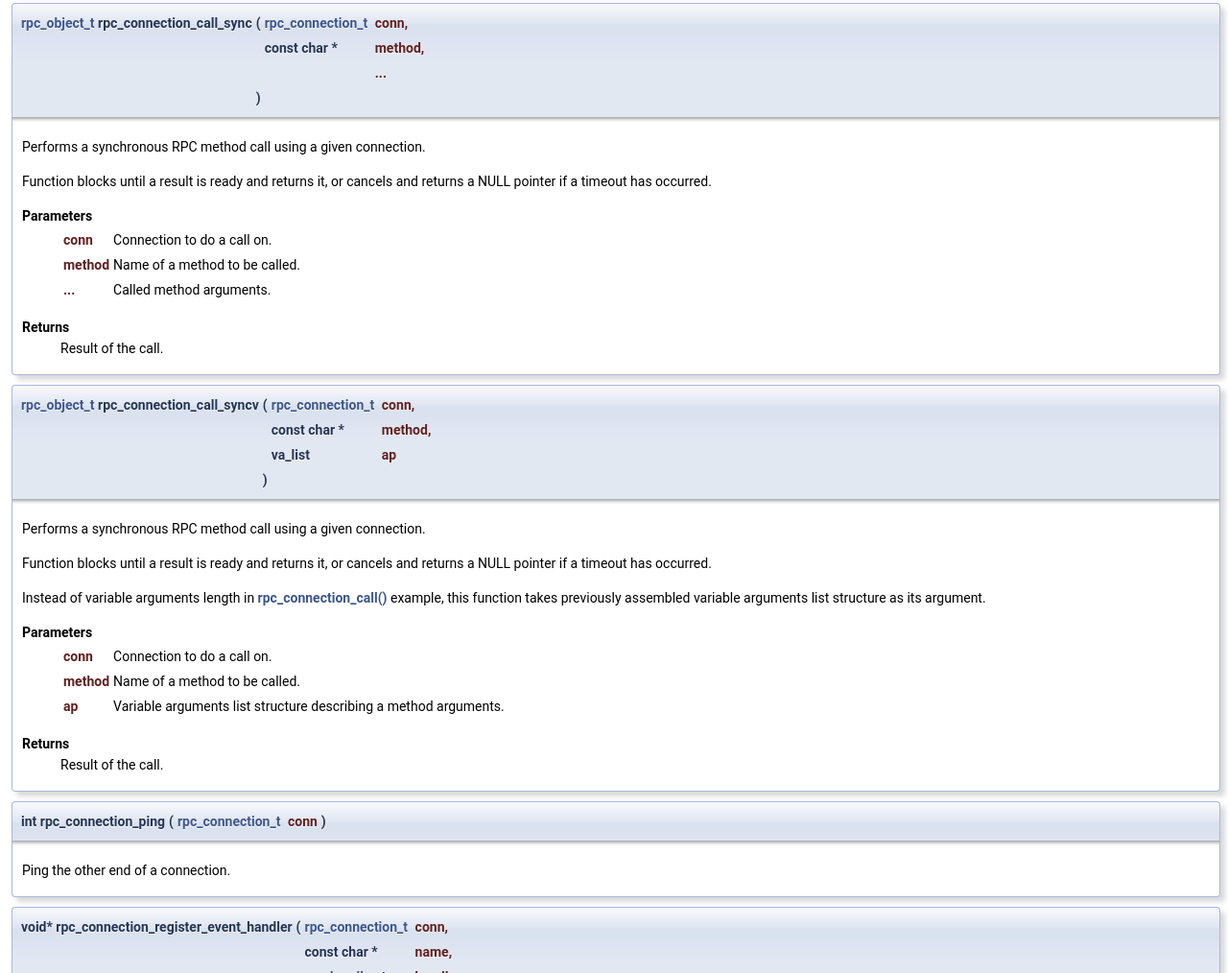
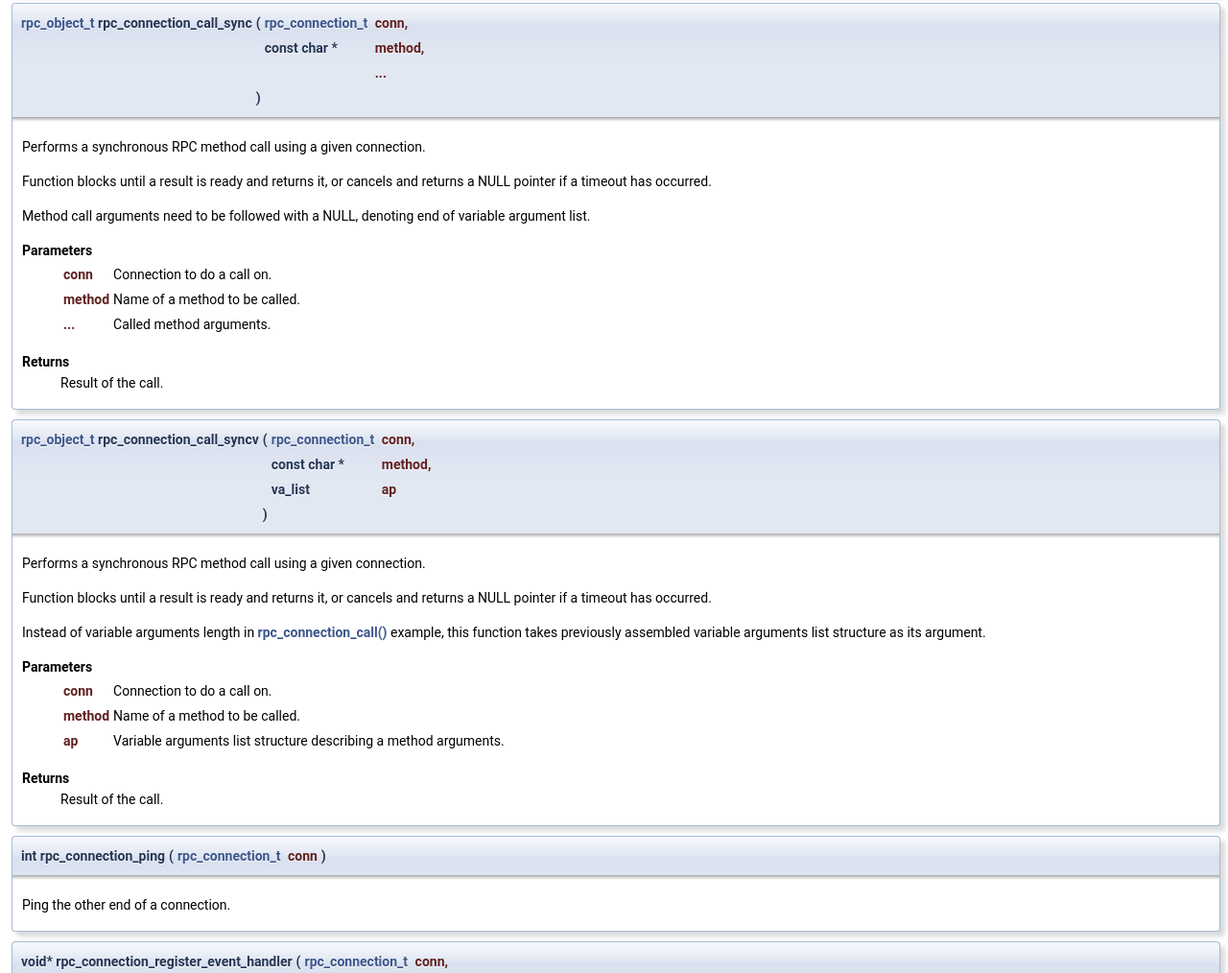
Before and after one commit to twoporeguys/librpc, a plain HTML site: page html/connection_8h.html in a window 1280 px wide. Shown: the part 7351-8365 px from the top of the page at 96% size. Drawn offline with Linux system fonts and the light colour scheme.

Commit message:
Deploy code docs to GitHub Pages (build #188)
Commit: 74e3d0d30fdd9fd6d90d0bbb918122e1813489e1

```diff
--- a/html/connection_8h.html
+++ b/html/connection_8h.html
@@ -777,6 +777,7 @@ int&#160;</td><td class="memItemRight" valign="bottom"><b>rpc_connection_close</
 </div><div class="memdoc">
 <p>Performs a synchronous RPC method call using a given connection.</p>
 <p>Function blocks until a result is ready and returns it, or cancels and returns a NULL pointer if a timeout has occurred.</p>
+<p>Method call arguments need to be followed with a NULL, denoting end of variable argument list.</p>
 <dl class="params"><dt>Parameters</dt><dd>
   <table class="params">
     <tr><td class="paramname">conn</td><td>Connection to do a call on. </td></tr>
```
Also changed, not shown: html/connection_8h_source.html (+1 -1 lines), 1 other file.
